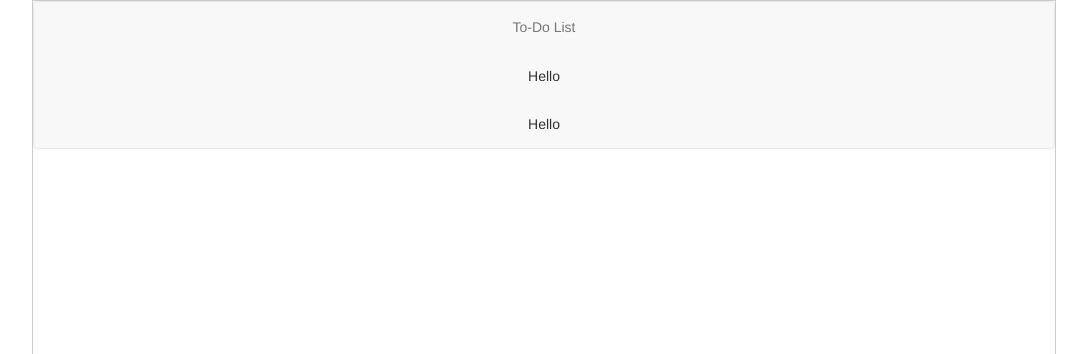
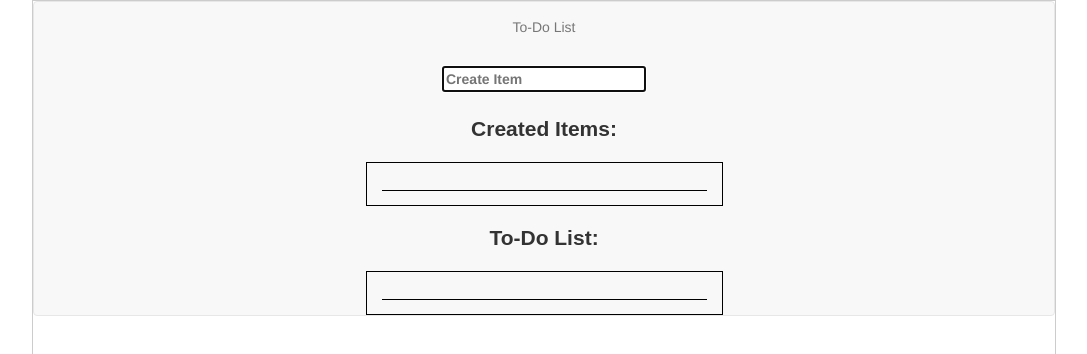
Before and after one commit to Mizuone/To-do-List-Web-App, a plain HTML site: page secondlist.html in a window 1280 px wide. Shown: the top 354 px of the page, without its empty margins (96-1183 px from the left). Drawn offline with nearby package versions, Linux system fonts and the light colour scheme.

Commit message:
Update secondlist.html

```diff
--- a/secondlist.html
+++ b/secondlist.html
@@ -8,6 +8,7 @@
         <link href="bootstrap/css/bootstrap.min.css" type="text/css" rel="stylesheet"/>
         <link href="stylesheet.css" type="text/css" rel="stylesheet"/>
         <script src="javascript/jquery-2.2.3.min.js" type="text/javascript"></script>
+        <script src="//code.jquery.com/ui/1.11.4/jquery-ui.js"></script>
         <script src="bootstrap/js/bootstrap.min.js" type="text/javascript"></script>
         <script src="javascript/scripts.js" type="text/javascript"></script>
     </head>
@@ -32,20 +33,34 @@
         <main>
             <article>
                 <section>
-                    <div class="row">
-                        <div class="col-sm-12">
-                            <p>Hello</p>
+                    <div class="row editcolumn">
+                        <div class="col-md-12 col-sm-12">
+                            <p>
+                                <label for="edititems">
+                                    <input type="text" id="inputcreateitem" placeholder="Create Item" autofocus/>
+                                </label>
+                            </p>
+                            <div class="itemcontainer">
+                                <h2>Created Items: </h2>
+                                <div class="container createditems">
+                                    <ul class="edit-item-content"></ul>
+                                </div>
+                            </div>
                         </div>
                     </div>
-                    <div class="row">
-                        <div class="col-sm-12">
-                            <p>Hello</p>
+                    <div class="row todocolumn">
+                        <div class="col-md-12 col-sm-12">
+                            <div class="todocontainer">
+                                <h2>To-Do List: </h2>
+                                <div class="container">
+                                    <ul class="to-do-list-content"></ul>
+                                </div>
+                            </div>
                         </div>
                     </div>
 
                 </section>
             </article>
-
         </main>
 
         <footer>
```
